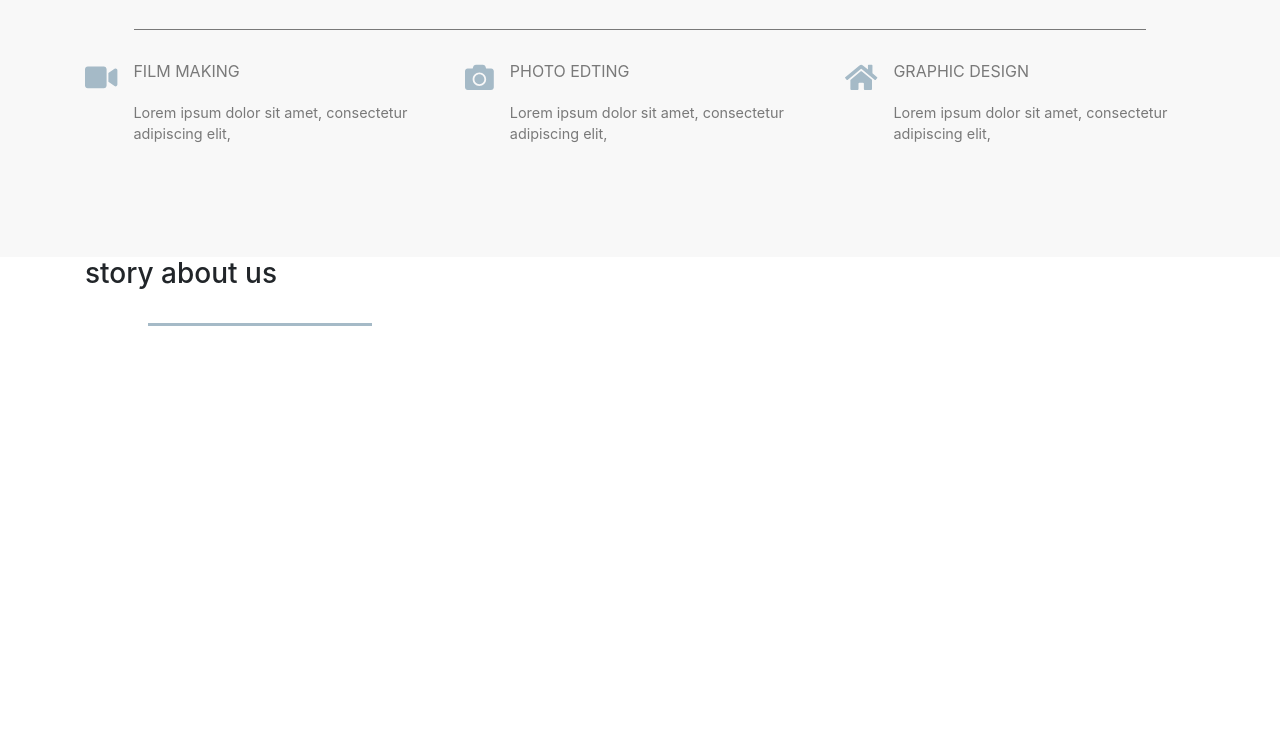
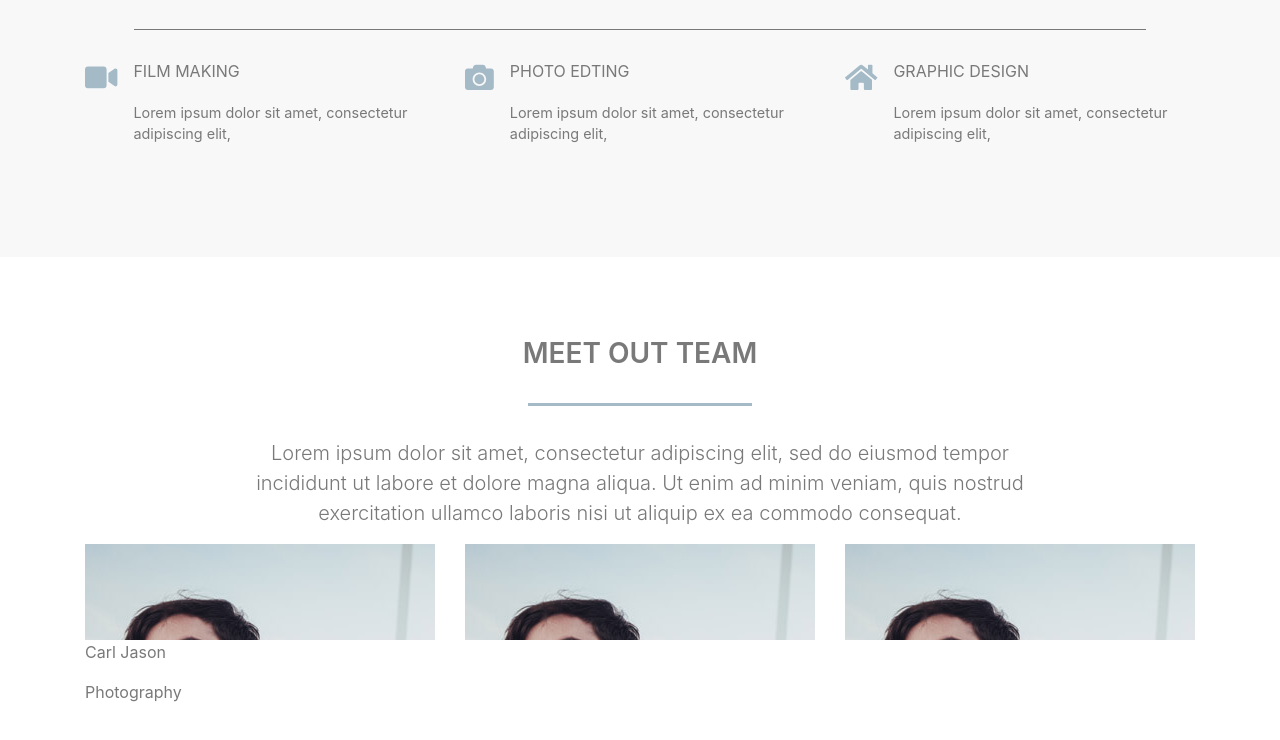
Before and after one commit to record-ye/record, a website built with webpack: page src/index.html in a window 1280 px wide. Shown: the part 1690-2430 px from the top of the page. Before the commit the page ends 2048 px from the top, so only its background shows below. Built offline with nearby package versions, Linux system fonts and the light colour scheme.

Commit message:
add demo team images

```diff
--- a/src/index.html
+++ b/src/index.html
@@ -185,23 +185,43 @@
   <!-- END SERVICES -->
 
   <!-- START TEAM -->
-  <section class="team">
+  <section id="team">
     <div class="container">
-      <div class="row">
+      <div class="row align-items-center flex-column">
 
         <div id="team-header" class="col-md-4">
-          <h3>story about us</h3>
+          <h3>meet out team</h3>
           <span class="line"></span>
         </div>
 
-        <div class="col-md-3">
+        <div id="about-text" class="col-md-9">
+          <p class="lead text-center">Lorem ipsum dolor sit amet, consectetur adipiscing elit, sed do eiusmod tempor incididunt ut labore et dolore magna
+            aliqua. Ut enim ad minim veniam, quis nostrud exercitation ullamco laboris nisi ut aliquip ex ea commodo consequat.</p>
+        </div>
+
+      </div>
+      <div class="row justify-content-around" id="team-holder-row">
+        <div class="col-md-4">
+          <div class="img-holder"></div>
+          <div>
+            <p>Carl Jason</p>
+            <p>Photography</p>
+          </div>
+        </div>
+        <div class="col-md-4">
           <div class="img-holder"></div>
           <div>
             <p></p>
             <p></p>
           </div>
         </div>
-
+        <div class="col-md-4">
+          <div class="img-holder"></div>
+          <div>
+            <p></p>
+            <p></p>
+          </div>
+        </div>
       </div>
     </div>
   </section>
--- a/src/styles/_about.scss
+++ b/src/styles/_about.scss
@@ -1,6 +1,5 @@
 section#about {
     padding: 5rem 0;
-    color: $sec-text-color;
     div#about-header {
         text-align: center;
         text-transform: uppercase;
@@ -20,6 +19,7 @@ section#about {
             background-position: center center;
             background-size: cover;
             border-radius: .2rem;
+            &:first-of-type {
                 background-image: url('../images/ab1.jpg');
             }
             &:nth-of-type(2) {
@@ -30,3 +30,4 @@ section#about {
             }
         }
     }
+}
--- a/src/styles/_team.scss
+++ b/src/styles/_team.scss
@@ -0,0 +1,23 @@
+section#team {
+    padding: 5rem 0;
+    color: $sec-text-color;
+    div#team-header {
+        text-align: center;
+        text-transform: uppercase;
+        h3 {
+            font-weight: 600;
+        }
+    }
+    div#team-text {
+        p {
+            margin-bottom: 2rem;
+        }
+    }
+    div#team-holder-row {
+        div.img-holder {
+            background-image: url('../images/team1.jpg');
+            height: 6rem;
+            ;
+        }
+    }
+}
```
Also changed, not shown: src/images/team1.jpg (added), src/images/team2.jpg (added), src/images/team3.jpg (added). Lines whose indentation alone changed are shown as unchanged.
